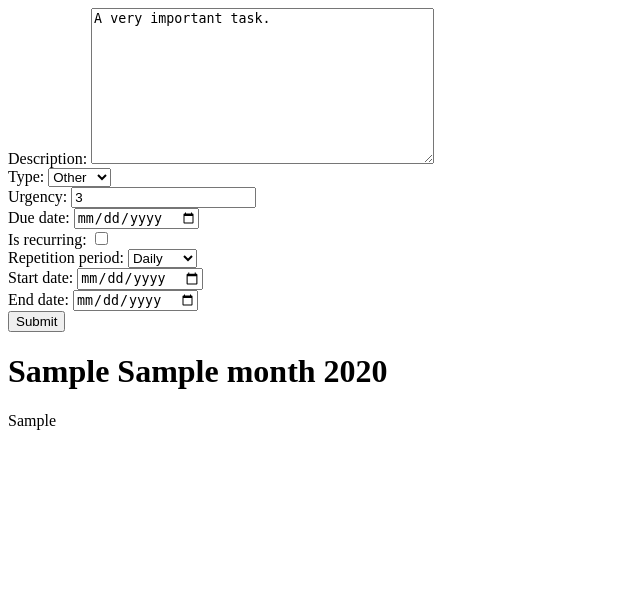
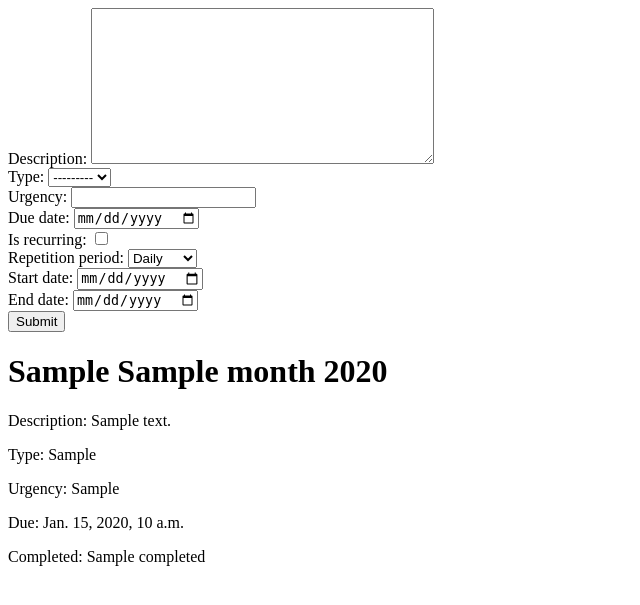
Before and after one commit to akaFM/Kinetic, a Django app: template taskFlow/tasks/templates/tasks/dashboard.html in a window 1280 px wide. Shown: the top 605 px of the page, without its empty margins (0-640 px from the left). Run offline with Django 5.2, Linux system fonts and the light colour scheme; tables that the repository leaves empty hold one stand-in row (values such as "Sample post"); the template is opened without the code that fills it: values that come from a table or form of the project are taken from there, most other values are stand-ins (such as "Sample title", 1, 10 or a date in 2020).

Commit message:
attempted database structure changes + dashboard readability

```diff
--- a/taskFlow/tasks/models.py
+++ b/taskFlow/tasks/models.py
@@ -31,23 +31,26 @@ class RecurringPattern(models.Model):
 
 class Task(models.Model):
     """ task model """
-    id = models.UUIDField(primary_key=True, default=uuid.uuid4, editable=False) # pk - id
-    user = models.ForeignKey(User, on_delete=models.CASCADE, related_name="tasks")  # fk - user
-    description = models.TextField(default="A very important task.")
-    type = models.CharField(max_length=20, choices=TaskType.choices, default=TaskType.OTHER) # default - OTHER (filterable)
-    urgency = models.IntegerField(default=3)  # 1 (most urgent) to 5 (least urgent) (filterable)
-    due_date = models.DateField() # filterable
-    created_at = models.DateTimeField(auto_now_add=True) # filterable
-    completed = models.BooleanField(default=False) # filterable
+    id = models.UUIDField(primary_key=True, default=uuid.uuid4, editable=False)
+    user = models.ForeignKey(User, on_delete=models.CASCADE, related_name="tasks")
+    due_date = models.DateField()
+    created_at = models.DateTimeField(auto_now_add=True)
+    completed = models.BooleanField(default=False)
     recurring_pattern = models.ForeignKey(RecurringPattern, on_delete=models.CASCADE, null=True, blank=True, related_name="instances")
 
-    # Recurring task fields
-    is_recurring = models.BooleanField(default=False)
-    repetition_period = models.CharField(
-        max_length=20,
-        choices=TaskType.choices,
-        null=True,
-        blank=True
-    )
-    start_interval = models.DateField(null=True, blank=True)
-    end_interval = models.DateField(null=True, blank=True)
+    # Only for non-recurring tasks
+    description = models.TextField(null=True, blank=True)
+    type = models.CharField(max_length=20, choices=TaskType.choices, null=True, blank=True)
+    urgency = models.IntegerField(null=True, blank=True)
+
+    @property
+    def get_description(self):
+        return self.recurring_pattern.description if self.recurring_pattern else self.description
+
+    @property
+    def get_type(self):
+        return self.recurring_pattern.type if self.recurring_pattern else self.type
+
+    @property
+    def get_urgency(self):
+        return self.recurring_pattern.urgency if self.recurring_pattern else self.urgency
--- a/taskFlow/tasks/templates/tasks/dashboard.html
+++ b/taskFlow/tasks/templates/tasks/dashboard.html
@@ -7,6 +7,15 @@
     <button type="submit">Submit</button>
 </form>
 <h1>{{currDay}} {{month}} {{year}}</h1>
-{{ taskList }}
-
+{% for day in taskList %}
+    {% for task in day %}
+        <div class="task">
+            <p>Description: {{ task.get_description }}</p>
+            <p>Type: {{ task.get_type }}</p>
+            <p>Urgency: {{ task.get_urgency }}</p>
+            <p>Due: {{ task.due_date }}</p>
+            <p>Completed: {{ task.completed }}</p>
+        </div>
+    {% endfor %}
+{% endfor %}
 {% endblock %}
```
Also changed, not shown: taskFlow/tasks/views.py (+8 -9 lines).
